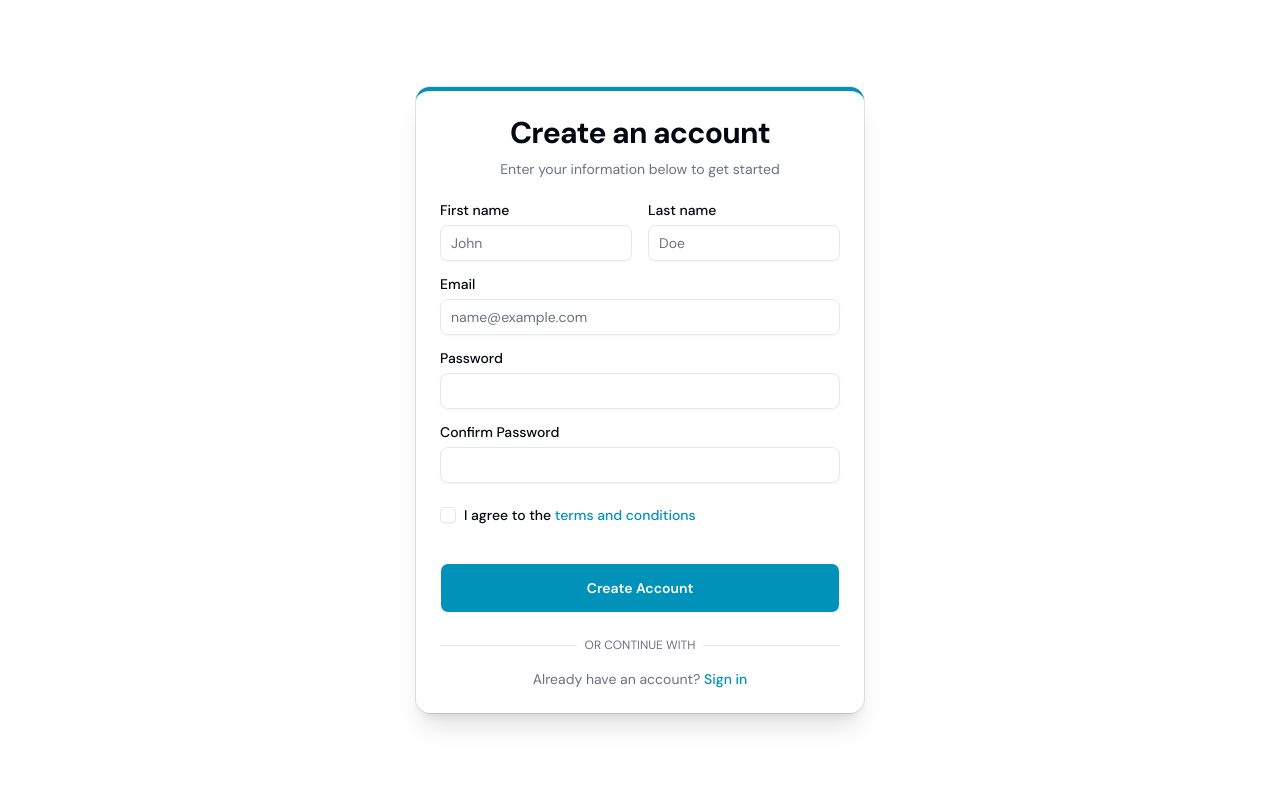
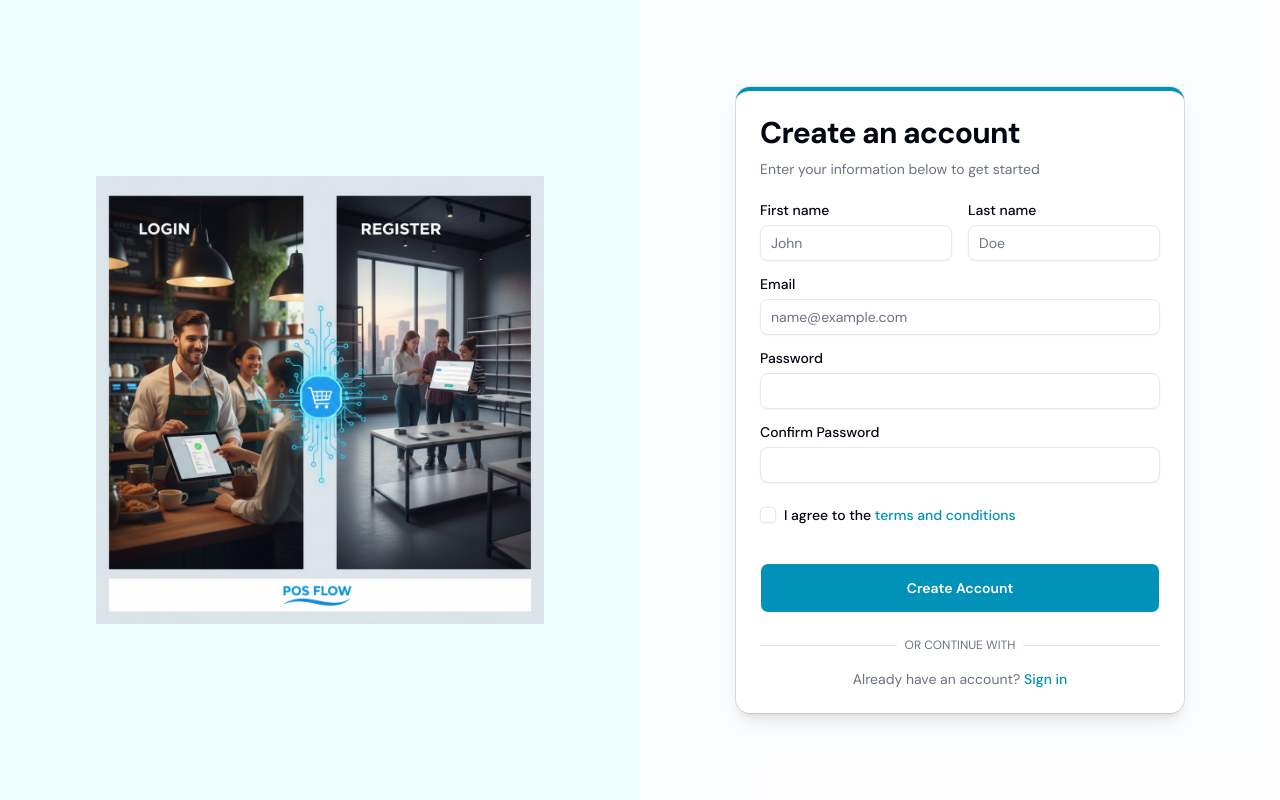
Before and after one commit to Schuffle20/next-team-practice, a Next.js app: page /register in a window 1280 px wide. Built offline with nearby package versions, Linux system fonts and the light colour scheme.

Commit message:
feat:change UI for Login and Register

```diff
--- a/app/(auth)/login/page.tsx
+++ b/app/(auth)/login/page.tsx
@@ -1,5 +1,6 @@
 "use client";
 
+import Image from "next/image";
 import Link from "next/link";
 import { Button } from "@/components/ui/button";
 import {
@@ -15,7 +16,22 @@ import { Label } from "@/components/ui/label";
 
 export default function LoginPage() {
   return (
-    <div className="flex items-center justify-center min-h-screen bg-slate-50/50 p-4">
+    <div className="min-h-screen flex">
+      {/* Left Side: Image */}
+      <div className="hidden md:flex md:w-1/2 bg-cyan-50 items-center justify-center p-4">
+        <div className="relative w-full max-w-md h-auto">
+          <Image
+            src="/login_register_image.png"
+            alt="Login visual"
+            width={500}
+            height={600}
+            className="object-contain w-full h-auto"
+            priority
+          />
+        </div>
+      </div>
+      {/* Right Side: Login Card */}
+      <div className="w-full md:w-1/2 flex items-center justify-center bg-slate-50/50 p-4">
         <Card className="w-full max-w-md shadow-lg border-t-4 border-t-cyan-600">
           <CardHeader className="space-y-1">
             <CardTitle className="text-2xl font-bold text-center">
@@ -65,5 +81,6 @@ export default function LoginPage() {
           </CardFooter>
         </Card>
       </div>
+    </div>
   );
 }
--- a/app/(auth)/register/page.tsx
+++ b/app/(auth)/register/page.tsx
@@ -1,5 +1,6 @@
 "use client";
 
+import Image from "next/image";
 import Link from "next/link";
 import { Button } from "@/components/ui/button";
 import {
@@ -16,9 +17,24 @@ import { Checkbox } from "@/components/ui/checkbox"; // Run: pnpm dlx shadcn@lat
 
 export default function RegisterPage() {
   return (
-    <div className="flex items-center justify-center min-h-screen bg-background p-4">
-      <Card className="w-full max-w-md shadow-xl border-t-4 border-t-cyan-600">
-        <CardHeader className="space-y-1 text-center">
+    <div className="min-h-screen flex">
+      {/* Left Side: Image */}
+      <div className="hidden md:flex md:w-1/2 bg-cyan-50 items-center justify-center p-4">
+        <div className="relative w-full max-w-md h-auto">
+          <Image
+            src="/login_register_image.png"
+            alt="Register visual"
+            width={500}
+            height={600}
+            className="object-contain w-full h-auto"
+            priority
+          />
+        </div>
+      </div>
+      {/* Right Side: Register Card */}
+      <div className="w-full md:w-1/2 flex items-center justify-center bg-slate-50/50 p-4">
+        <Card className="w-full max-w-md shadow-lg border-t-4 border-t-cyan-600">
+        <CardHeader className="space-y-1">
           <CardTitle className="text-3xl font-bold tracking-tight">
             Create an account
           </CardTitle>
@@ -99,7 +115,8 @@ export default function RegisterPage() {
             </Link>
           </div>
         </CardFooter>
-      </Card>
+        </Card>
+      </div>
     </div>
   );
 }
```
Also changed, not shown: public/login_register_image.png (added). Lines whose indentation alone changed are shown as unchanged.
